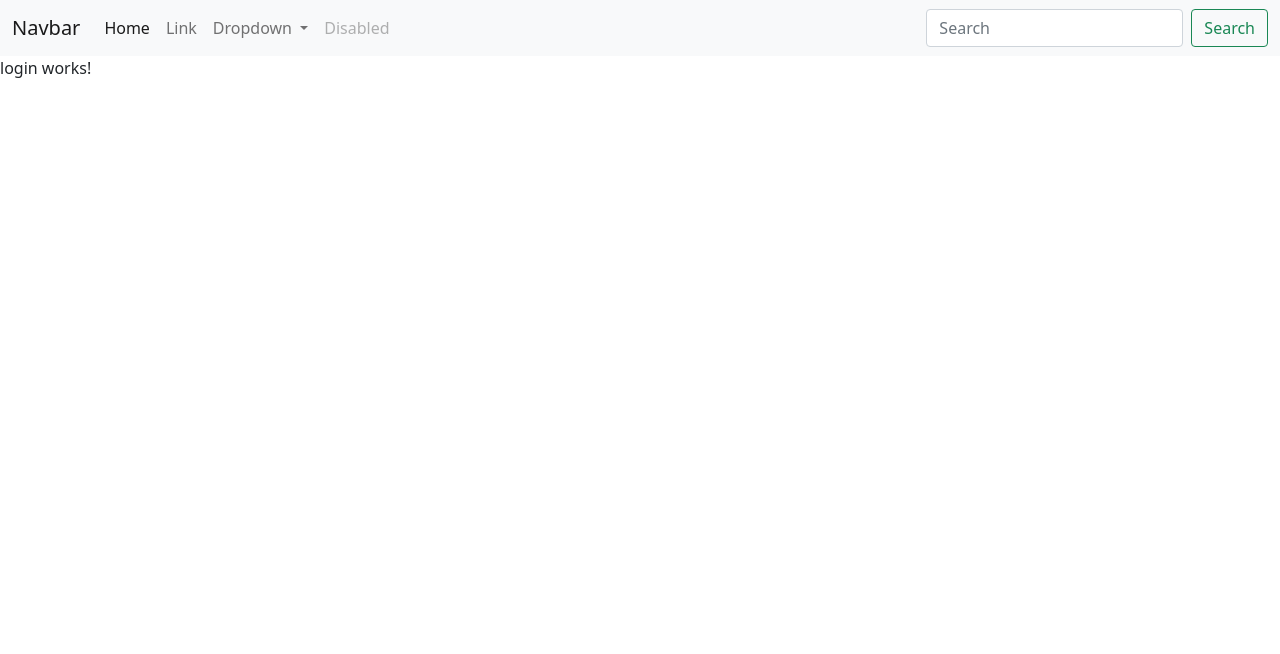
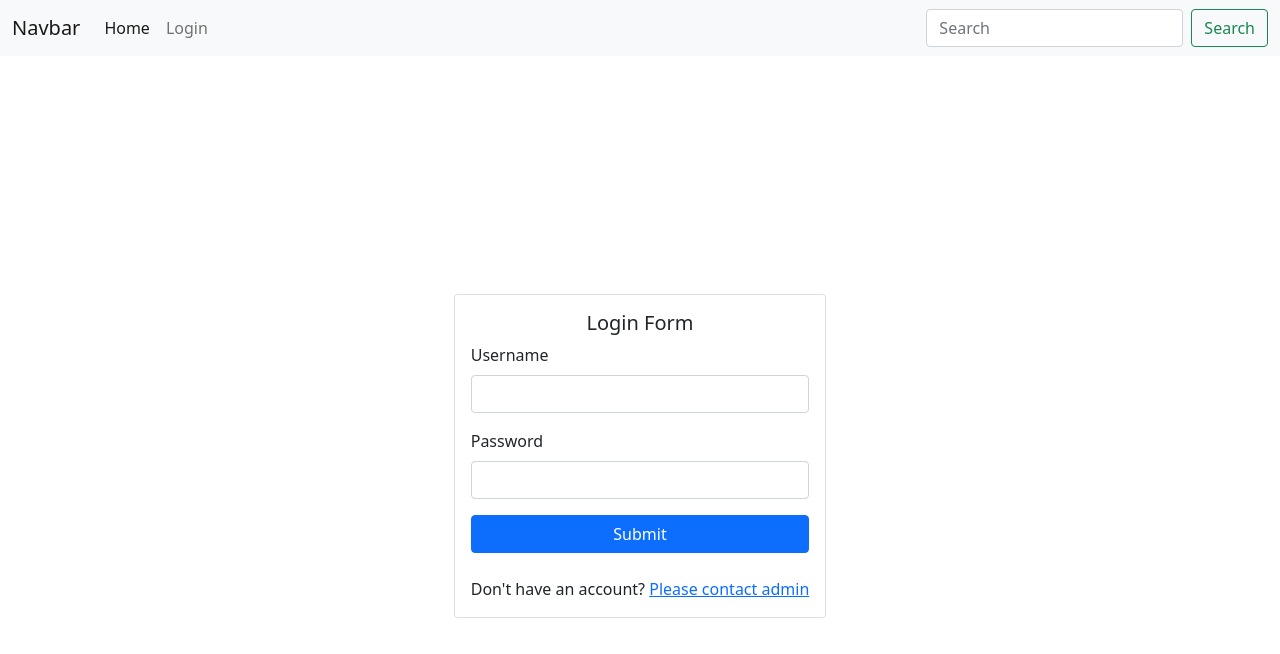
Before and after one commit to huanth/demoAngular, an Angular app: page /login in a window 1280 px wide. Shown: the top 654 px of the page. Built offline with nearby package versions, Linux system fonts and the light colour scheme.

Commit message:
Add home component and update routing

```diff
--- a/src/app/app-routing.module.ts
+++ b/src/app/app-routing.module.ts
@@ -2,8 +2,10 @@ import { NgModule } from '@angular/core';
 import { RouterModule, Routes } from '@angular/router';
 import { LoginComponent } from './auth/login/login.component';
 import { NoRouterComponent } from './no-router/no-router.component';
+import { HomeComponent } from './home/home.component';
 
 const routes: Routes = [
+    { path: '', component: HomeComponent },
     { path: 'login', component: LoginComponent },
     { path: '**', component: NoRouterComponent }
 ];
--- a/src/app/app.component.html
+++ b/src/app/app.component.html
@@ -1,34 +1,33 @@
 <nav class="navbar navbar-expand-lg navbar-light bg-light">
   <div class="container-fluid">
     <a class="navbar-brand" href="#">Navbar</a>
-    <button class="navbar-toggler" type="button" data-bs-toggle="collapse" data-bs-target="#navbarSupportedContent" aria-controls="navbarSupportedContent" aria-expanded="false" aria-label="Toggle navigation">
+    <button
+      class="navbar-toggler"
+      type="button"
+      data-bs-toggle="collapse"
+      data-bs-target="#navbarSupportedContent"
+      aria-controls="navbarSupportedContent"
+      aria-expanded="false"
+      aria-label="Toggle navigation"
+    >
       <span class="navbar-toggler-icon"></span>
     </button>
     <div class="collapse navbar-collapse" id="navbarSupportedContent">
       <ul class="navbar-nav me-auto mb-2 mb-lg-0">
         <li class="nav-item">
-          <a class="nav-link active" aria-current="page" href="#">Home</a>
+          <a class="nav-link active" aria-current="page" routerLink="/">Home</a>
         </li>
         <li class="nav-item">
-          <a class="nav-link" href="#">Link</a>
-        </li>
-        <li class="nav-item dropdown">
-          <a class="nav-link dropdown-toggle" href="#" id="navbarDropdown" role="button" data-bs-toggle="dropdown" aria-expanded="false">
-            Dropdown
-          </a>
-          <ul class="dropdown-menu" aria-labelledby="navbarDropdown">
-            <li><a class="dropdown-item" href="#">Action</a></li>
-            <li><a class="dropdown-item" href="#">Another action</a></li>
-            <li><hr class="dropdown-divider"></li>
-            <li><a class="dropdown-item" href="#">Something else here</a></li>
-          </ul>
-        </li>
-        <li class="nav-item">
-          <a class="nav-link disabled" href="#" tabindex="-1" aria-disabled="true">Disabled</a>
+          <a class="nav-link" routerLink="/login">Login</a>
         </li>
       </ul>
       <form class="d-flex">
-        <input class="form-control me-2" type="search" placeholder="Search" aria-label="Search">
+        <input
+          class="form-control me-2"
+          type="search"
+          placeholder="Search"
+          aria-label="Search"
+        />
         <button class="btn btn-outline-success" type="submit">Search</button>
       </form>
     </div>
--- a/src/app/app.module.ts
+++ b/src/app/app.module.ts
@@ -10,6 +10,7 @@ import { CartComponent } from './cart/cart.component';
 import { AuthComponent } from './auth/auth.component';
 import { LoginComponent } from './auth/login/login.component';
 import { NoRouterComponent } from './no-router/no-router.component';
+import { HomeComponent } from './home/home.component';
 
 @NgModule({
   declarations: [
@@ -19,7 +20,8 @@ import { NoRouterComponent } from './no-router/no-router.component';
     CartComponent,
     AuthComponent,
     LoginComponent,
-    NoRouterComponent
+    NoRouterComponent,
+    HomeComponent
   ],
   imports: [
     BrowserModule,
--- a/src/app/auth/login/login.component.html
+++ b/src/app/auth/login/login.component.html
@@ -1 +1,37 @@
-<p>login works!</p>
+<div class="container">
+  <div
+    class="wrapper d-flex align-items-center justify-content-center h-100 vh-100"
+  >
+    <div class="card login-form">
+      <div class="card-body">
+        <h5 class="card-title text-center">Login Form</h5>
+        <form>
+          <div class="mb-3">
+            <label for="exampleInputEmail1" class="form-label">Username</label>
+            <input
+              type="email"
+              class="form-control"
+              id="exampleInputEmail1"
+              aria-describedby="emailHelp"
+            />
+          </div>
+          <div class="mb-3">
+            <label for="exampleInputPassword1" class="form-label"
+              >Password</label
+            >
+            <input
+              type="password"
+              class="form-control"
+              id="exampleInputPassword1"
+            />
+          </div>
+          <button type="submit" class="btn btn-primary w-100">Submit</button>
+          <div class="sign-up mt-4">
+            Don't have an account?
+            <a routerLink="/contact-admin">Please contact admin</a>
+          </div>
+        </form>
+      </div>
+    </div>
+  </div>
+</div>
--- /dev/null
+++ b/src/app/home/home.component.html
@@ -0,0 +1 @@
+<p>home works!</p>
--- a/src/app/no-router/no-router.component.html
+++ b/src/app/no-router/no-router.component.html
@@ -1 +1,10 @@
-<p>no-router works!</p>
+<div class="d-flex align-items-center justify-content-center vh-100">
+    <div class="text-center">
+        <h1 class="display-1 fw-bold">404</h1>
+        <p class="fs-3"> <span class="text-danger">Opps!</span> Page not found.</p>
+        <p class="lead">
+            The page you’re looking for doesn’t exist.
+            </p>
+        <a routerLink="/" class="btn btn-primary">Go back home</a>
+    </div>
+</div>
--- a/src/index.html
+++ b/src/index.html
@@ -1,13 +1,22 @@
-<!doctype html>
+<!DOCTYPE html>
 <html lang="en">
   <head>
-  <meta charset="utf-8">
+    <meta charset="utf-8" />
     <title>Angular</title>
-  <base href="/">
-  <meta name="viewport" content="width=device-width, initial-scale=1">
-  <link rel="icon" type="image/x-icon" href="favicon.ico">
-  <link href="https://cdn.jsdelivr.net/npm/bootstrap@5.0.2/dist/css/bootstrap.min.css" rel="stylesheet" integrity="sha384-EVSTQN3/azprG1Anm3QDgpJLIm9Nao0Yz1ztcQTwFspd3yD65VohhpuuCOmLASjC" crossorigin="anonymous">
-  <script src="https://cdn.jsdelivr.net/npm/bootstrap@5.0.2/dist/js/bootstrap.bundle.min.js" integrity="sha384-MrcW6ZMFYlzcLA8Nl+NtUVF0sA7MsXsP1UyJoMp4YLEuNSfAP+JcXn/tWtIaxVXM" crossorigin="anonymous"></script>
+    <base href="/" />
+    <meta name="viewport" content="width=device-width, initial-scale=1" />
+    <link rel="icon" type="image/x-icon" href="favicon.ico" />
+    <link
+      href="https://cdn.jsdelivr.net/npm/bootstrap@5.0.2/dist/css/bootstrap.min.css"
+      rel="stylesheet"
+      integrity="sha384-EVSTQN3/azprG1Anm3QDgpJLIm9Nao0Yz1ztcQTwFspd3yD65VohhpuuCOmLASjC"
+      crossorigin="anonymous"
+    />
+    <script
+      src="https://cdn.jsdelivr.net/npm/bootstrap@5.0.2/dist/js/bootstrap.bundle.min.js"
+      integrity="sha384-MrcW6ZMFYlzcLA8Nl+NtUVF0sA7MsXsP1UyJoMp4YLEuNSfAP+JcXn/tWtIaxVXM"
+      crossorigin="anonymous"
+    ></script>
   </head>
   <body>
     <app-root></app-root>
```
Also changed, not shown: src/app/home/home.component.ts (added, +10 -0 lines), src/app/home/home.component.scss (added), 1 other file (tests, documents, lock files or other folders). Lines whose indentation alone changed are shown as unchanged.
